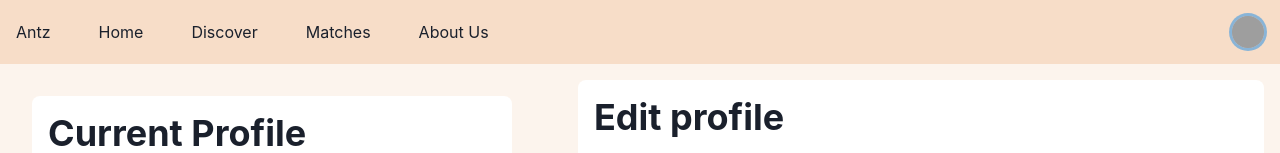
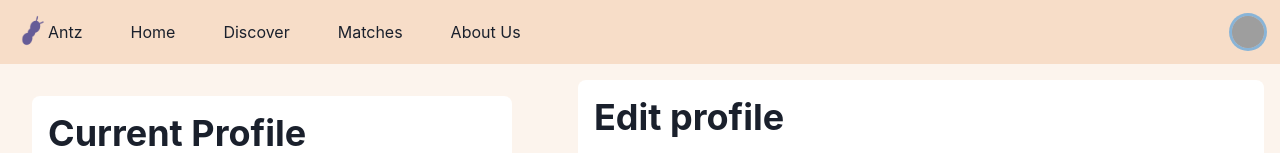
Before and after one commit to emilyeholmes/group9-finalproject, a React (Create React App) app in the folder frontend/: page /profile in a window 1280 px wide. Shown: the top 153 px of the page. Built offline with nearby package versions, Linux system fonts and the light colour scheme; grey boxes are pictures that could not be loaded.

Commit message:
added logo

```diff
--- a/frontend/src/components/navbar/NavBar.js
+++ b/frontend/src/components/navbar/NavBar.js
@@ -15,9 +15,11 @@ import {
   useDisclosure,
   useColorModeValue,
   Stack,
+  Text
 } from '@chakra-ui/react';
 import { HamburgerIcon, CloseIcon } from '@chakra-ui/icons';
-
+import './navbar.css'
+import logo from './ant_logo.png'
 
 const Links = [
                 {
@@ -67,7 +69,12 @@ export default function Simple() {
             onClick={isOpen ? onClose : onOpen}
           />
           <HStack spacing={8} alignItems={'center'}>
-            <Box>Antz</Box>
+            <Box display={'flex'} flexDirection={'row'} alignItems={'center'}>
+              <img src={logo} className={'logo'}/>
+              <Text>
+                Antz
+              </Text>
+              </Box>
             <HStack
               as={'nav'}
               spacing={4}
--- /dev/null
+++ b/frontend/src/components/navbar/navbar.css
@@ -0,0 +1,4 @@
+.logo {
+    height: 34px;
+    width: 32px;
+  }
```
Also changed, not shown: frontend/src/components/navbar/ant_logo.png (added), frontend/src/logo.svg (deleted).
